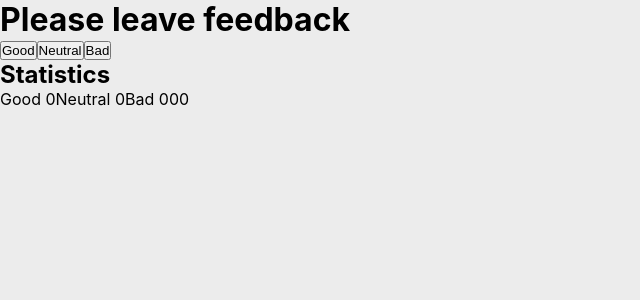
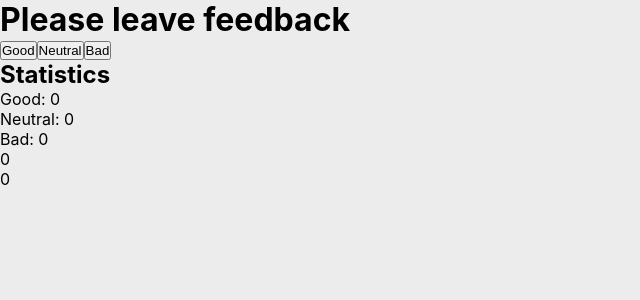
Before and after one commit to Vasylytsya777/goit-react-hw-02-feedback, a React (Create React App) app: page / in a window 1280 px wide. Shown: the top 300 px of the page, without its empty margins (0-640 px from the left). Built offline with nearby package versions, Linux system fonts and the light colour scheme.

Commit message:
button add

```diff
--- a/src/components/App.js
+++ b/src/components/App.js
@@ -19,28 +19,43 @@ export default class App extends Component {
   countPositiveFeedbackPercentage = () => {};
 
   render() {
-    const { good, neutral, bad } = this.state;
+    // const { good, neutral, bad } = this.state;
     return (
       <>
         <div className="feedback">
           <h1 className="title">Please leave feedback</h1>
-          <button className="btn" name="good" onClick={this.Increment}>
+          <button
+            className="btn"
+            name="good"
+            type="button"
+            onClick={this.Increment}
+          >
             Good
           </button>
-          <button className="btn" name="neutral" onClick={this.Increment}>
+          <button
+            className="btn"
+            name="neutral"
+            type="button"
+            onClick={this.Increment}
+          >
             Neutral
           </button>
-          <button className="btn" name="bad" onClick={this.Increment}>
+          <button
+            className="btn"
+            name="bad"
+            type="button"
+            onClick={this.Increment}
+          >
             Bad
           </button>
         </div>
         <div className="statistics">
           <h2 className="title">Statistics</h2>
-          <span>Good {good}</span>
-          <span>Neutral {neutral}</span>
-          <span>Bad {bad}</span>
-          <span>0</span>
-          <span>0</span>
+          <p>Good: {this.state.good}</p>
+          <p>Neutral: {this.state.neutral}</p>
+          <p>Bad: {this.state.bad}</p>
+          <p>0</p>
+          <p>0</p>
         </div>
       </>
     );
```
Also changed, not shown: 1 other file (tests, documents, lock files or other folders).
